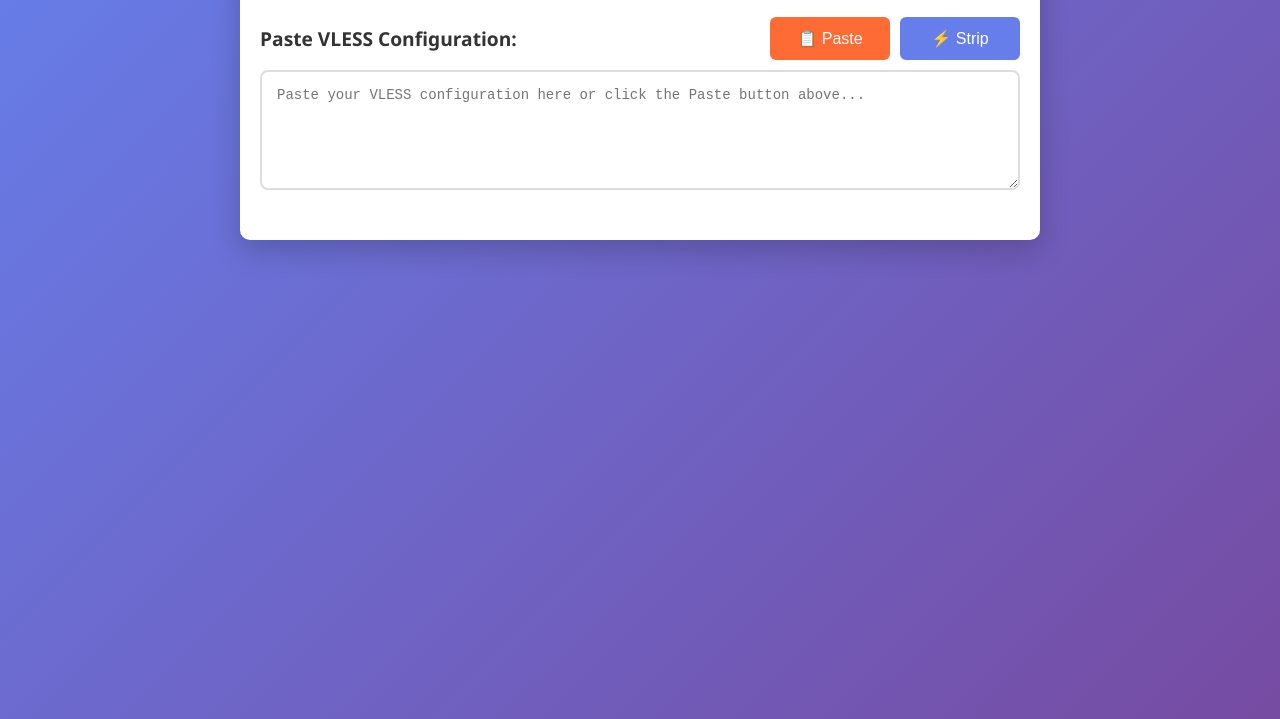
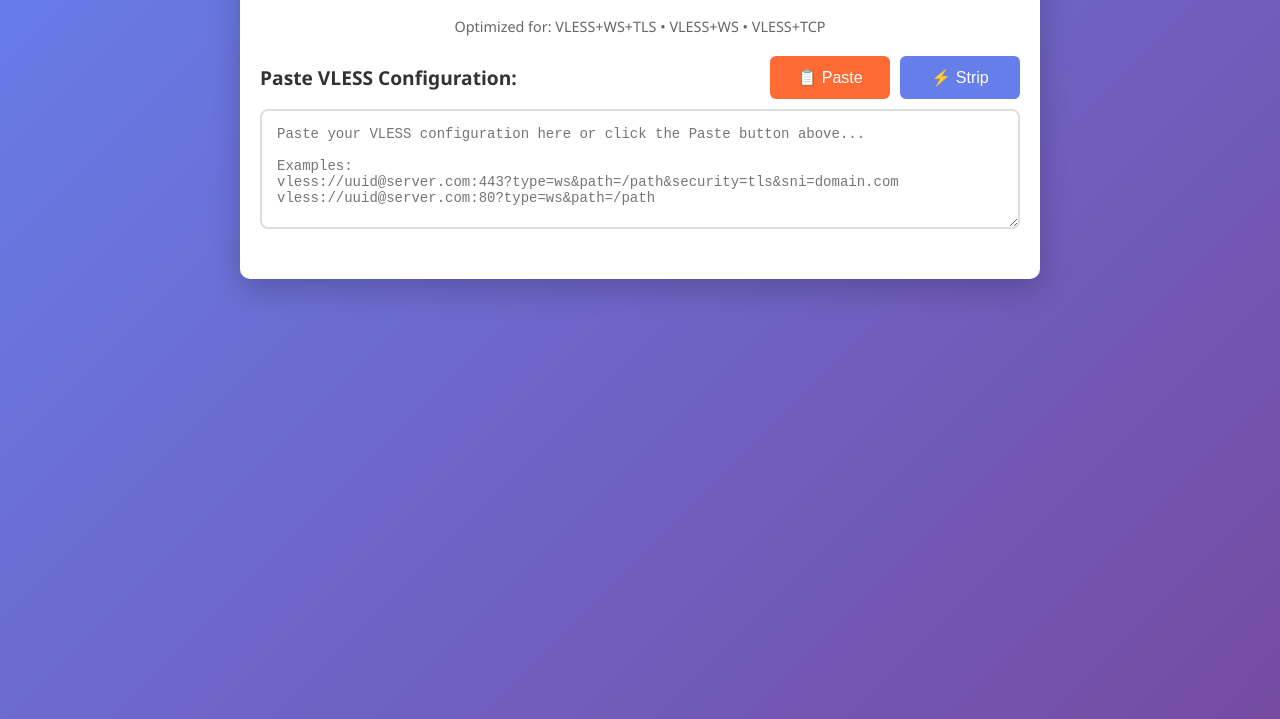
Before and after one commit to Durgaa17/sni-spoof-list, a plain HTML site: page index.html in a window 1280 px wide. Shown: the part 81-800 px from the top of the page. Drawn offline with Linux system fonts and the light colour scheme.

Commit message:
Update index.html

```diff
--- a/index.html
+++ b/index.html
@@ -34,13 +34,20 @@
             font-size: clamp(1.5rem, 4vw, 2rem);
         }
 
+        .config-types {
+            text-align: center;
+            margin-bottom: 20px;
+            color: #666;
+            font-size: 0.9rem;
+        }
+
         .input-section {
             margin-bottom: 25px;
         }
 
         .input-header {
             display: flex;
-            justify-content: between;
+            justify-content: space-between;
             align-items: center;
             margin-bottom: 10px;
             gap: 10px;
@@ -254,6 +261,9 @@
 <body>
     <div class="container">
         <h1>VLESS Config Stripper</h1>
+        <div class="config-types">
+            Optimized for: VLESS+WS+TLS • VLESS+WS • VLESS+TCP
+        </div>
 
         <div class="input-section">
             <div class="input-header">
@@ -269,7 +279,11 @@
             </div>
             <textarea
                 id="configInput"
-                placeholder="Paste your VLESS configuration here or click the Paste button above..."
+                placeholder="Paste your VLESS configuration here or click the Paste button above...
+
+Examples:
+vless://uuid@server.com:443?type=ws&path=/path&security=tls&sni=domain.com
+vless://uuid@server.com:80?type=ws&path=/path"
             ></textarea>
         </div>
 
```
